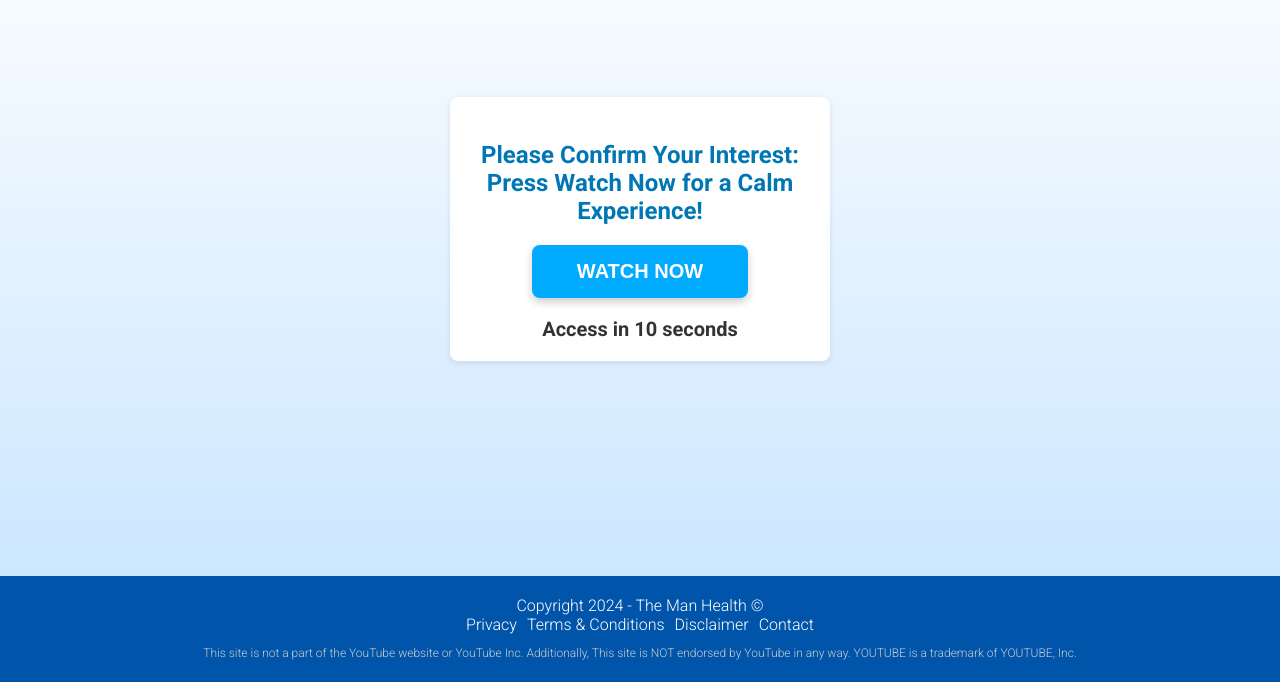
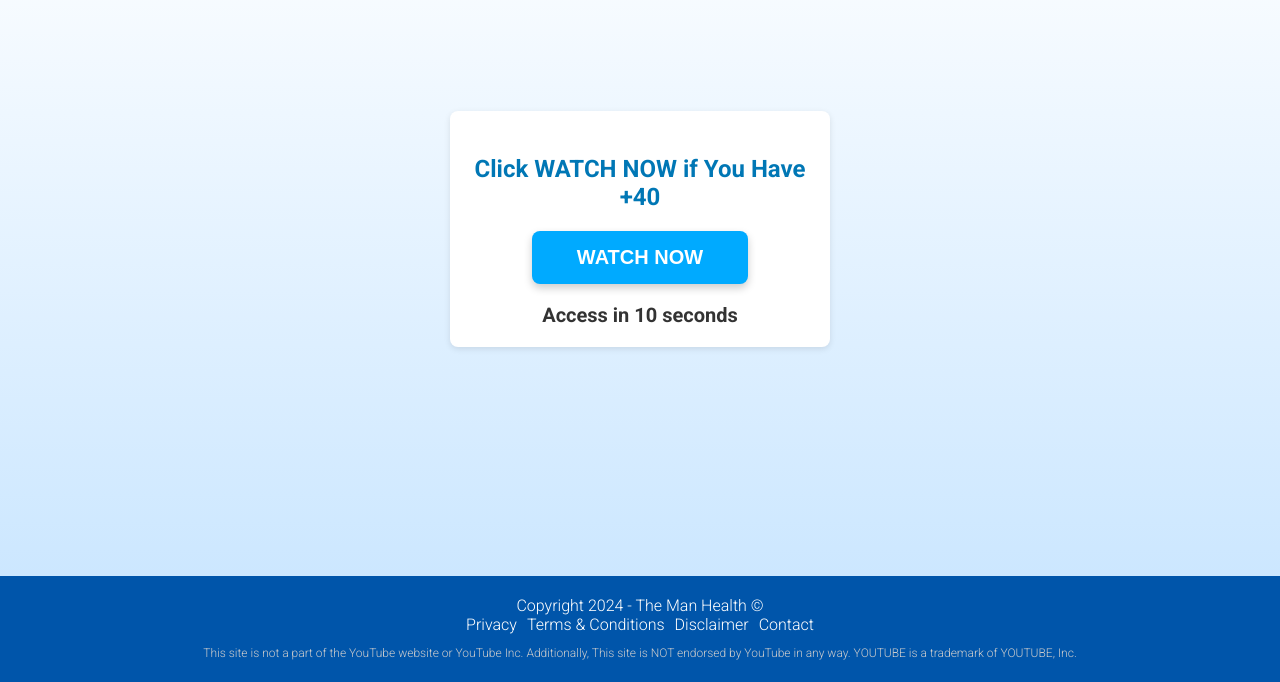
Before and after one commit to pedrohfcampos/pg.thenew-life.site, a plain HTML site: page page01.html in a window 1280 px wide. Shown: the part 118-800 px from the top of the page. Drawn offline with Linux system fonts and the light colour scheme.

Commit message:
Update page01.html

```diff
--- a/page01.html
+++ b/page01.html
@@ -101,7 +101,7 @@
 <body>
     <main>
         <div class="confirmation-box">
-            <p class="confirmation-text">Please Confirm Your Interest: Press Watch Now for a Calm Experience!</p>
+            <p class="confirmation-text">Click WATCH NOW if You Have +40</p>
             <a href="https://pg.thenew-life.site/page02">
             <button class="btn" id="proceedButton">WATCH NOW</button>
         </a>
```
